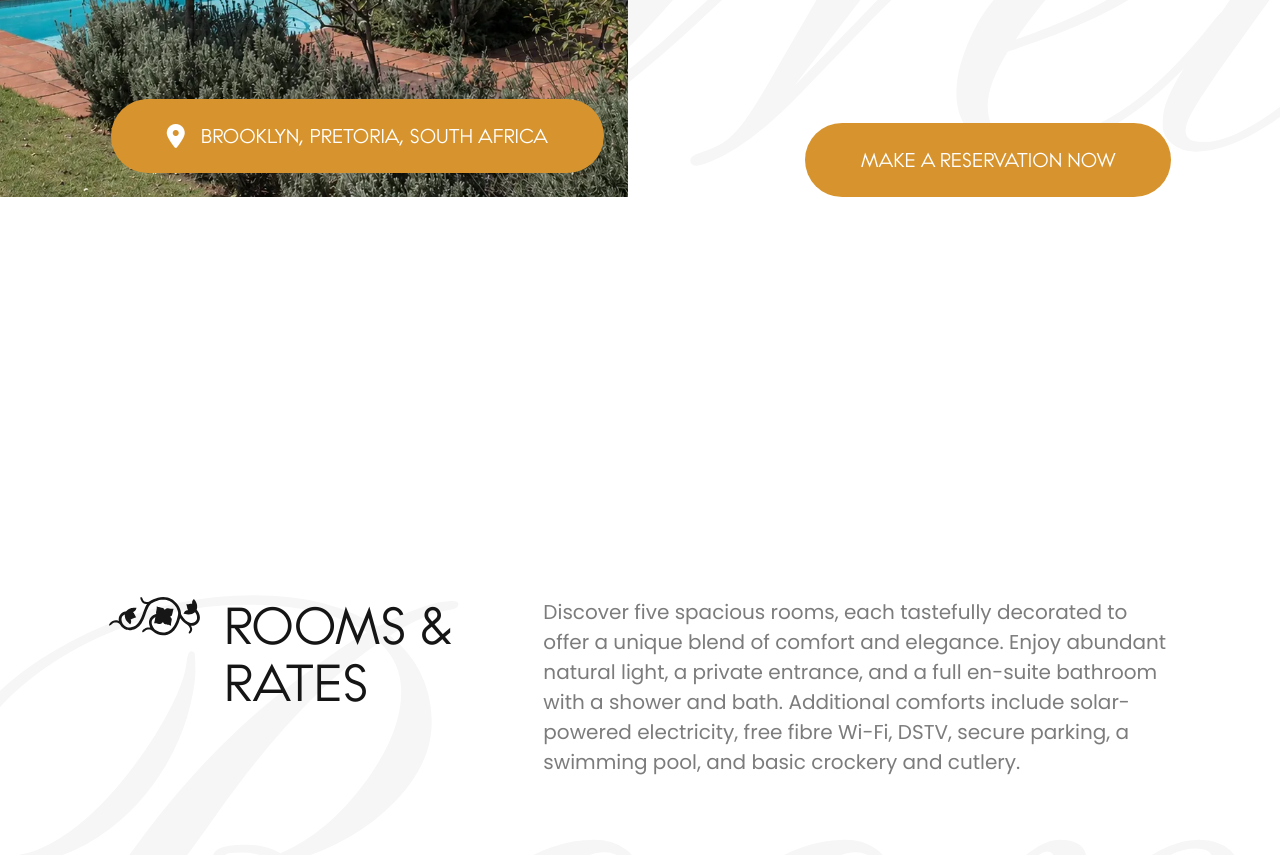
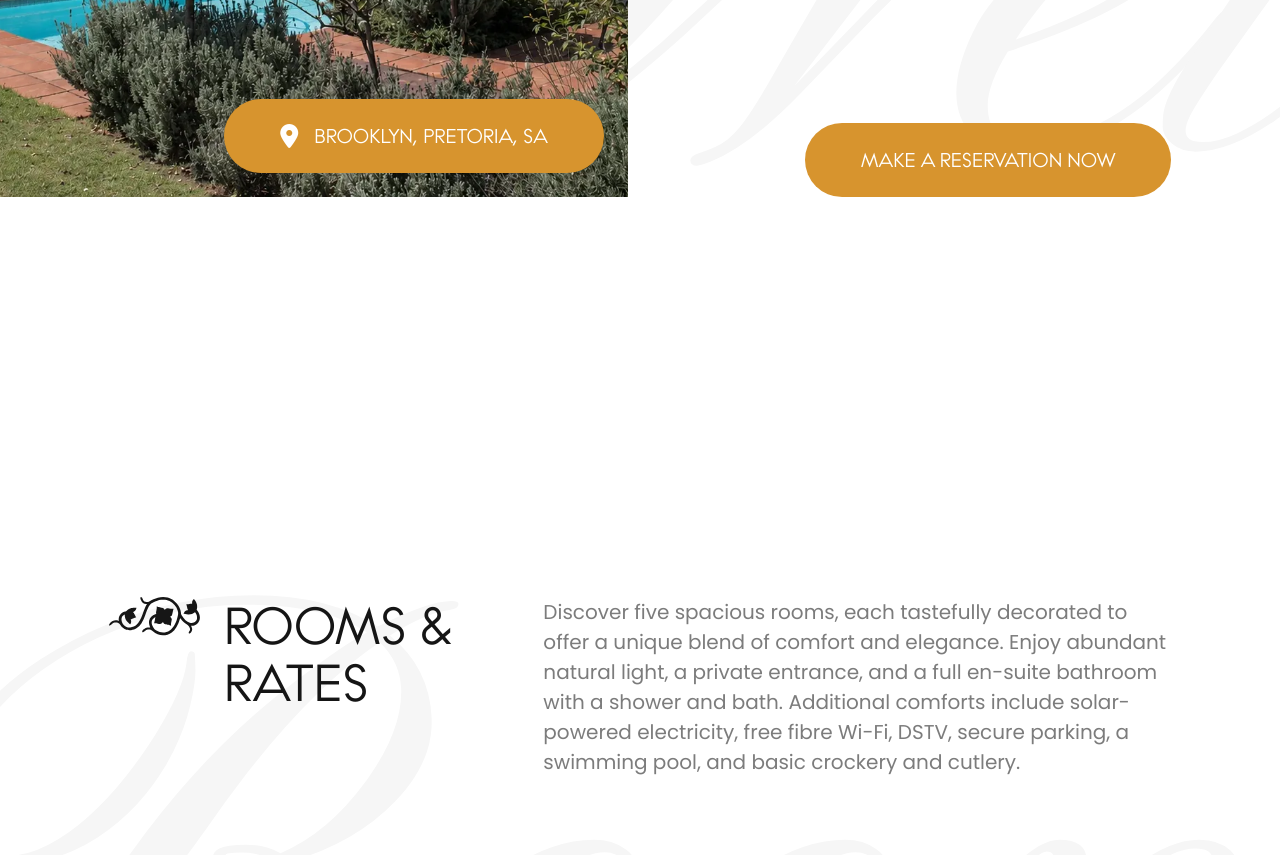
Before and after one commit to skyrhxstudio/Brooks_Cottage_Website, a React (Vite) app: page / in a window 1280 px wide. Shown: the part 2780-3635 px from the top of the page. Built offline with nearby package versions, Linux system fonts and the light colour scheme.

Commit message:
feat: location button change

```diff
--- a/src/sections/AboutSection.tsx
+++ b/src/sections/AboutSection.tsx
@@ -53,7 +53,7 @@ function AboutSection({ image = aboutSectionImage, imageAlt = 'Brooks Cottage' }
           <div className="about__pin">
             <i className="fa-solid fa-location-dot" aria-hidden="true" />
           </div>
-          <p>BROOKLYN, PRETORIA, SOUTH AFRICA</p>
+          <p>BROOKLYN, PRETORIA, SA</p>
         </a>
       </div>
 
```
